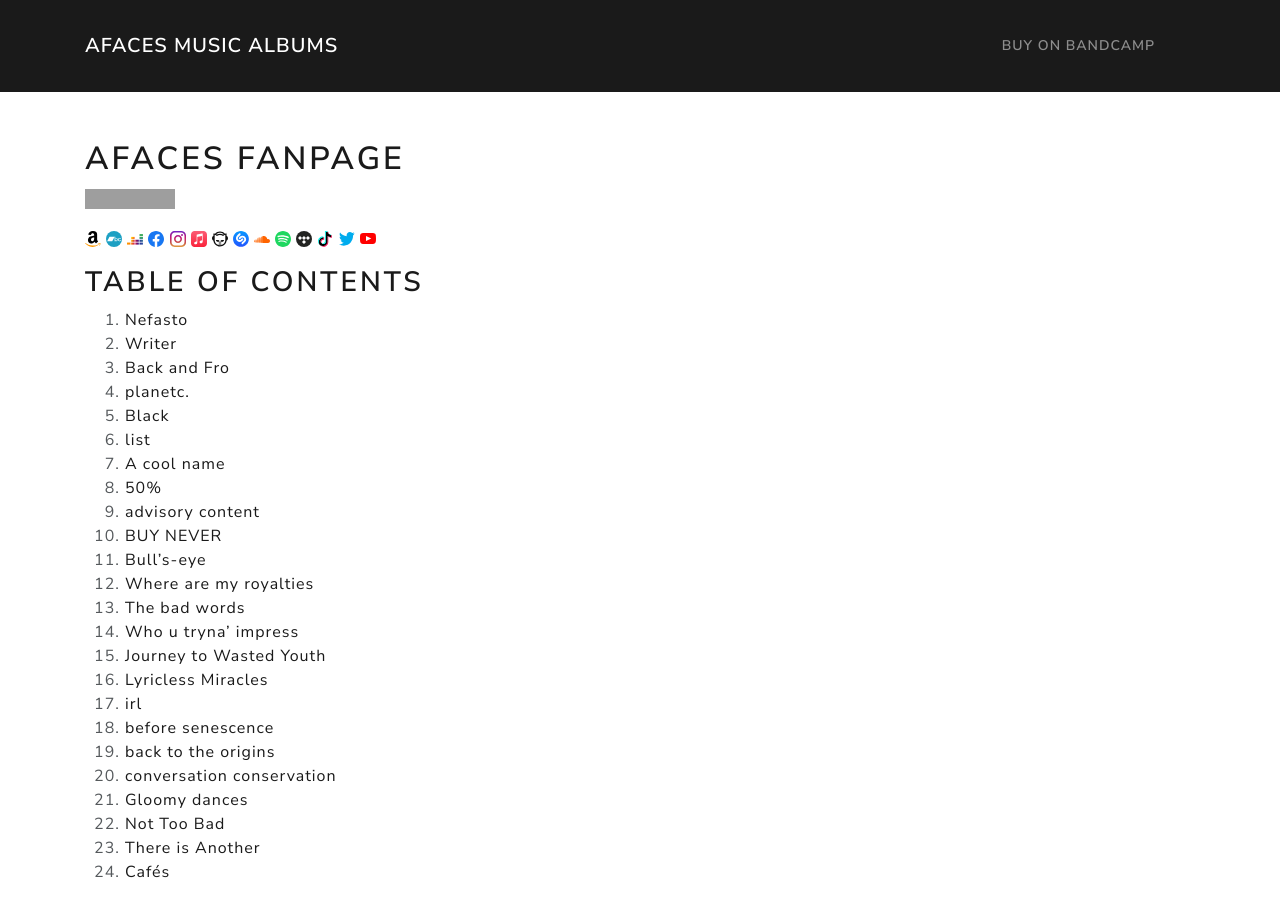
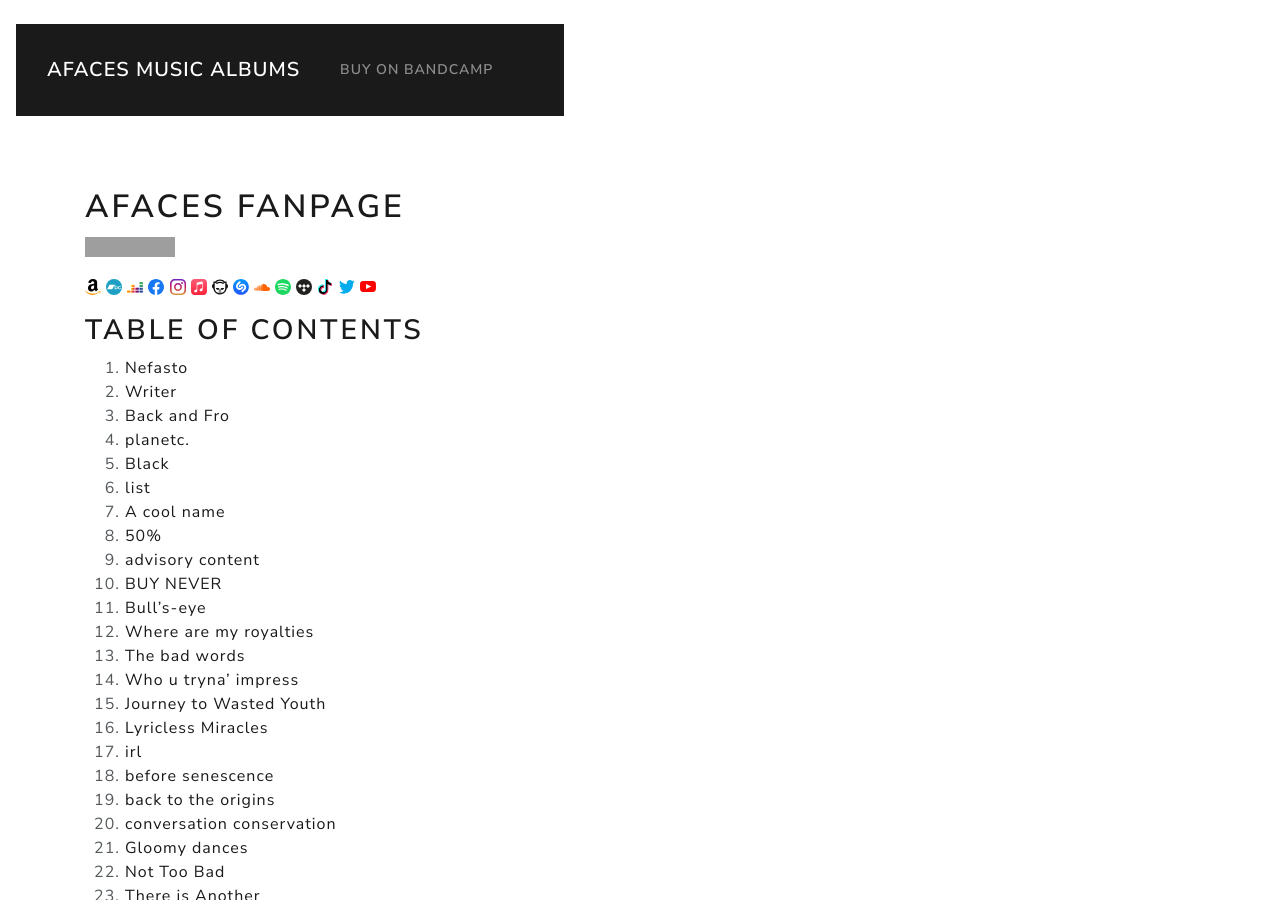
Before and after one commit to afaces/afaces.github.io, a Jekyll site: the page built from index.md, in a window 1280 px wide and 900 px high. Built offline with Jekyll 4.4.1, drawn with Linux system fonts in a browser that asks for light colours; grey boxes are pictures that could not be loaded.

Commit message:
UPDATED: TESTING navbar div

```diff
--- a/_includes/header.html
+++ b/_includes/header.html
@@ -1,3 +1,4 @@
+<div class="navbar">
 <nav class="navbar navbar-expand-lg navbar-dark bg-primary">
   <div class="container">
     <a class="navbar-brand" rel="author" href="{{ "/" | relative_url }}">{{ site.title | escape }}</a>
@@ -24,3 +25,4 @@
     </div>
   </div>
 </nav>
+</div>
```
